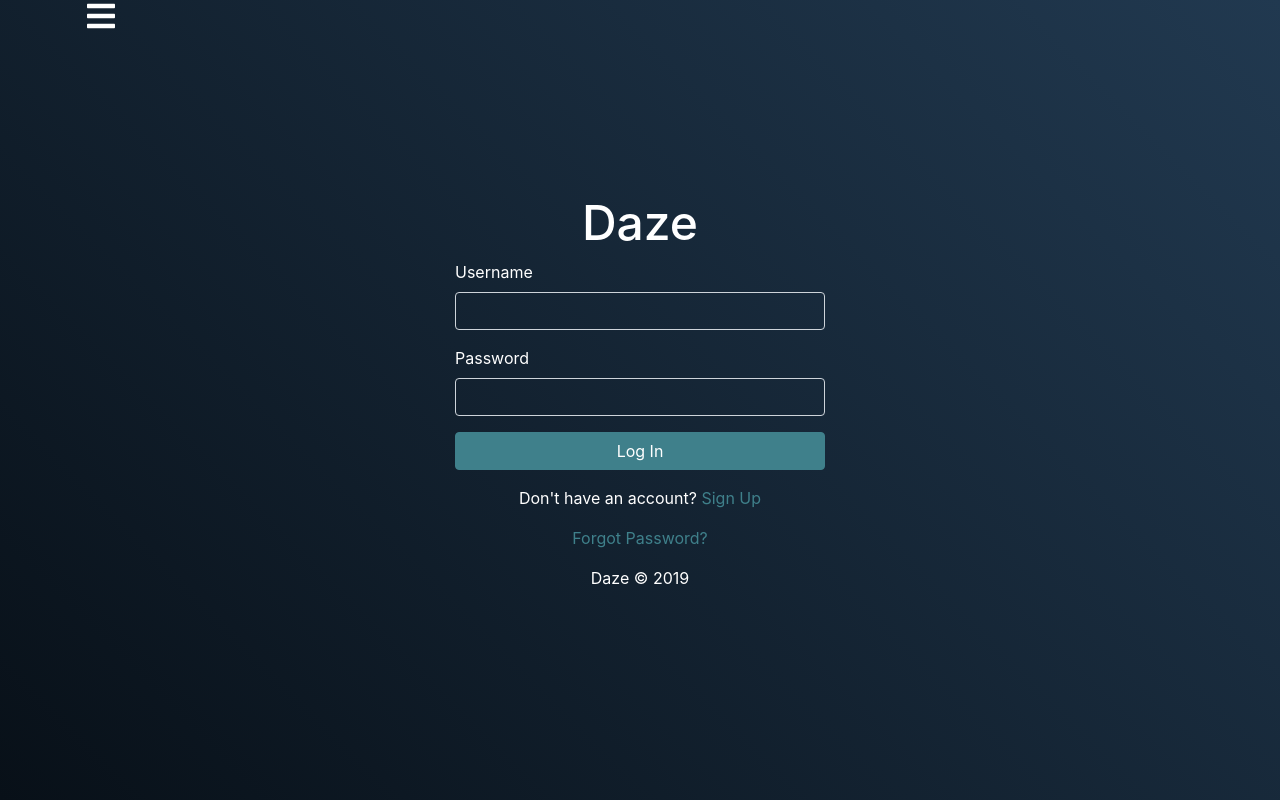
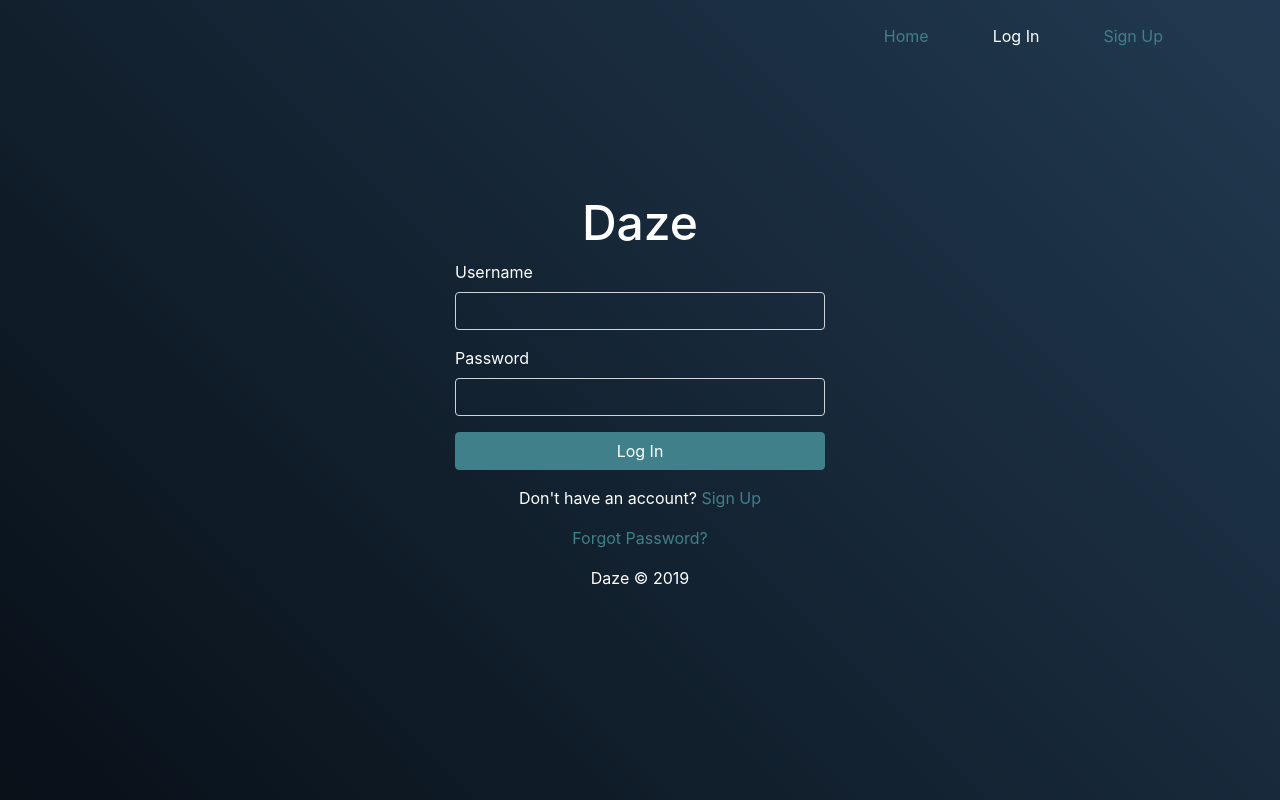
Before and after one commit to morrisbc/daze, a React (Create React App) app: page /login in a window 1280 px wide. Built offline with nearby package versions, Linux system fonts and the light colour scheme; no server answers.

Commit message:
Fixed bug where resizing up from mobile nav while closed would hide desktop nav links

```diff
--- a/src/App.css
+++ b/src/App.css
@@ -30,7 +30,12 @@
   padding-top: 16px;
 }
 
+.header-nav {
+  display: flex;
+}
+
 .mobile-nav {
+  display: none;
   position: absolute;
   background: none;
   border: none;
@@ -108,6 +113,15 @@
     width: 100%;
     background: rgba(0, 0, 0, 0.8);
     padding: 16px 0;
+    border-radius: 0 0 15px 15px;
+  }
+
+  .nav-open {
+    display: flex;
+  }
+
+  .nav-closed {
+    display: none;
   }
 
   .header-nav a {
--- a/src/components/Header.js
+++ b/src/components/Header.js
@@ -25,10 +25,7 @@ const Header = () => {
           ></path>
         </svg>
       </button>
-      <nav
-        className="header-nav"
-        style={{ display: navOpen ? "flex" : "none" }}
-      >
+      <nav className={`header-nav ${navOpen ? "nav-open" : "nav-closed"}`}>
         <NavLink
           className="nav-link mx-3"
           exact
```
